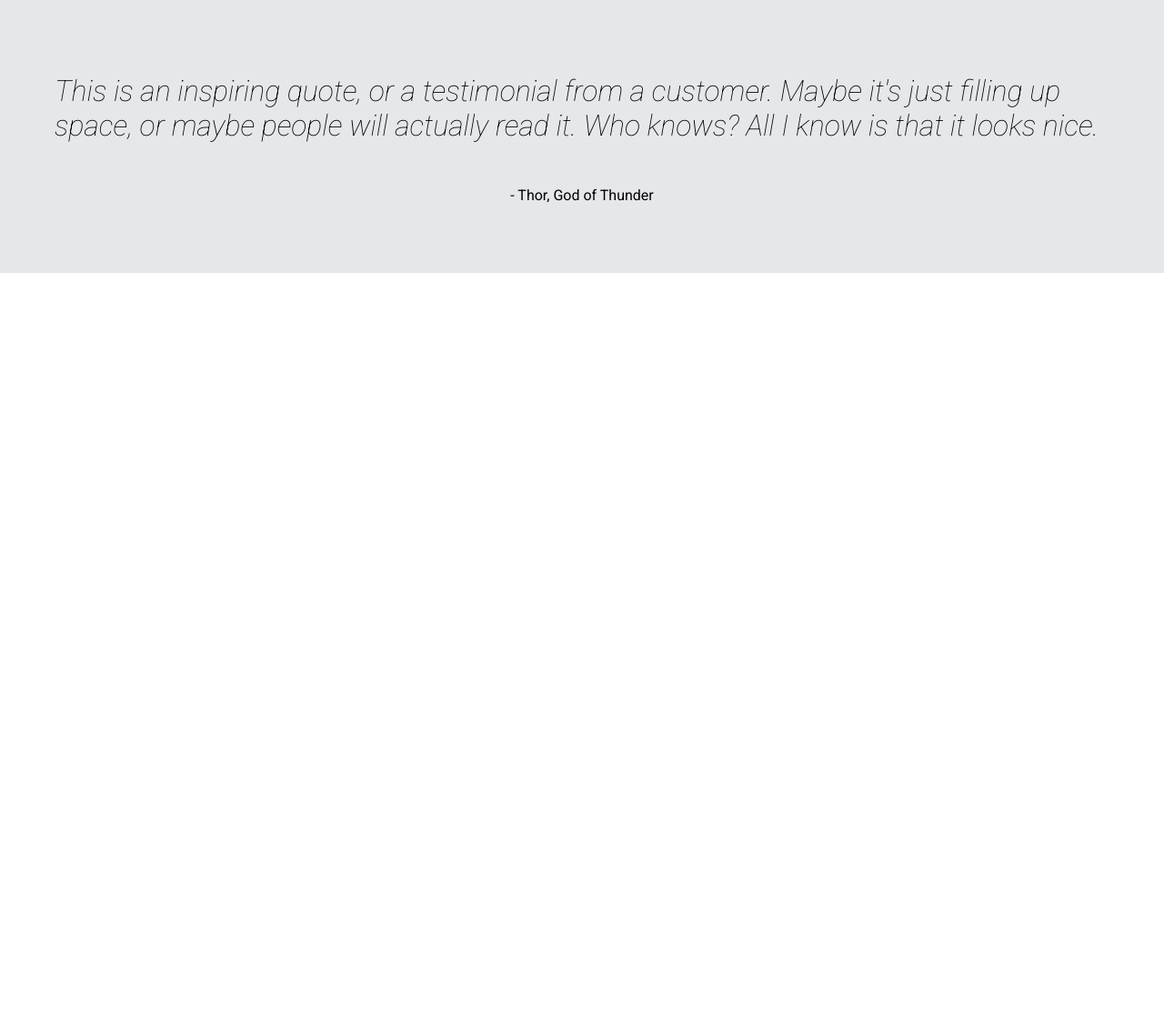
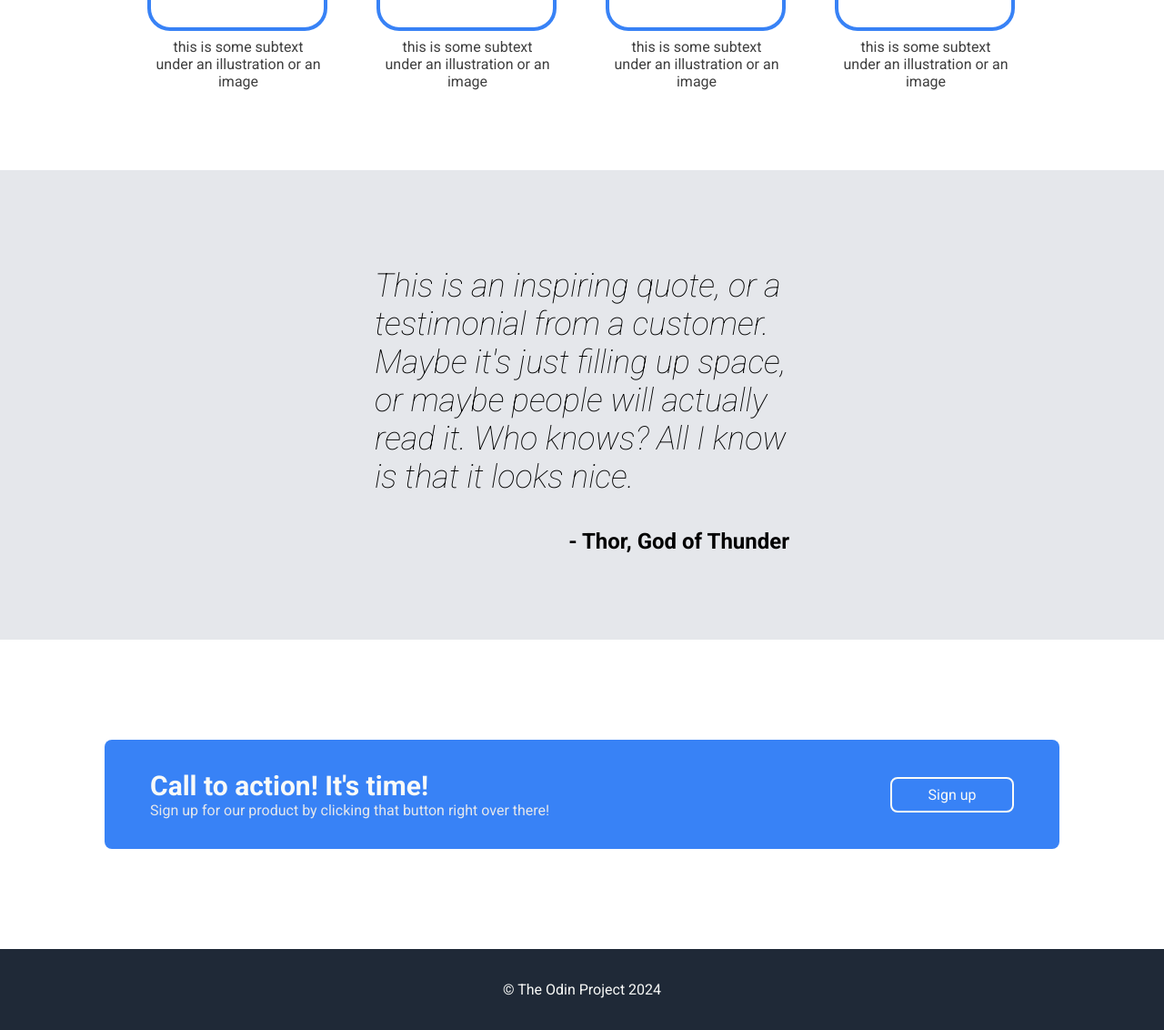
Before and after one commit to st4ven/landing-page, a plain HTML site: page index.html in a window 1280 px wide. Shown: the part 784-1916 px from the top of the page at 91% size. Before the commit the page ends 1084 px from the top, so only its background shows below. Drawn offline with Linux system fonts and the light colour scheme.

Commit message:
Add footer section and edit layout

```diff
--- a/index.html
+++ b/index.html
@@ -58,8 +58,24 @@
     </div>
 
     <div class="quote">
-        <p class="quo">This is an inspiring quote, or a testimonial from a customer. Maybe it's just filling up space, or maybe people will actually read it. Who knows? All I know is that it looks nice.</p>
-        <p class="thor"> - Thor, God of Thunder</p>
+        <div class="quo">
+            <p>This is an inspiring quote, or a testimonial from a customer. Maybe it's just filling up space, or maybe people will actually read it. Who knows? All I know is that it looks nice.</p>
+            <p class="thor"> - Thor, God of Thunder</p>
+        </div>
     </div>
+
+    <div class="call">
+        <div class="callbutton">
+            <div class="action">
+                <div class="call2action">Call to action! It's time!</div>
+                <div class="subhead">Sign up for our product by clicking that button right over there!</div>
+            </div>
+
+            <div class="s-button">Sign up</div>
+        </div>
+    </div>
+
+    <div class="footer">
+        <div>&copy The Odin Project 2024</div>
 </body>
 </html>
--- a/styles.css
+++ b/styles.css
@@ -13,8 +13,11 @@ body {
     align-items: center;
 }
 
+.hero {
+    height: 450px;
+}
 .header {
-    padding: 7px;
+    padding: 10px;
 }
 
 .logo {
@@ -45,6 +48,7 @@ a {
 .head {
     font-size: 48px;
     font-weight: bolder;
+    margin-bottom: 8px;
 }
 
 .logo, .head, .image, .button {
@@ -62,7 +66,9 @@ a, .subtext {
     align-items: center;
     background-color: #6a6a6a;
 
-    padding: 80px 100px;
+    height: 175px;
+    padding: 30px;
+    width: 450px;
     margin: 50px;
 }
 
@@ -81,10 +87,12 @@ a, .subtext {
     display: flex;
     flex-direction: column;
     justify-content: center;
+
+    width: 400px;
 }
 
 .title {
-    margin-top: 30px;
+    margin: 40px;
     text-align: center;
     font-size: 36px;
     color: #1F2937;
@@ -97,7 +105,7 @@ a, .subtext {
     align-items: center;
     gap: 52px;
 
-    margin-bottom: 60px;
+    margin-bottom: 80px;
 }
 
 .img {
@@ -134,11 +142,71 @@ a, .subtext {
     align-items: center;
     background-color: #E5E7EB;
 
-    padding: 60px;
+    padding: 70px;
 }
 
 .quo {
-    font-size: 32px;
+    font-size: 36px;
     font-weight: 100;
     font-style: italic;
+
+    width: 40%;
 }
+
+.thor {
+    font-size: 24px;
+    font-style: normal;
+    text-align: right;
+    font-weight: 700;
+}
+
+.call {
+    display: flex;
+    justify-content: center;
+    align-items: center;
+    padding: 60px;
+    margin: 50px;
+}
+
+.callbutton {
+    display: flex;
+    justify-content: space-between;
+    align-items: center;
+
+    background-color: #3882F6;
+    border-radius: 8px;
+    padding: 30px 50px;
+    height: 60px;
+    width: 950px;
+}
+
+.call2action {
+    color: #F9FAF8;
+    font-weight: bold;
+    font-size: 30px;
+}
+
+.subhead {
+    color: #E5E7EB;
+}
+
+.s-button {
+    cursor: pointer;
+    background-color: #3882F6;
+    text-align: center;
+    color: #F9FAF8;
+    border-radius: 8px;
+    border: 2px solid #F9FAF8;
+    padding: 8px 16px;
+    width: 100px;
+}
+
+.footer {
+    background-color: #1F2937;
+    color: #F9FAF8;
+
+    display: flex;
+    justify-content: center;
+    align-items: center;
+    padding: 35px;
+}
```
